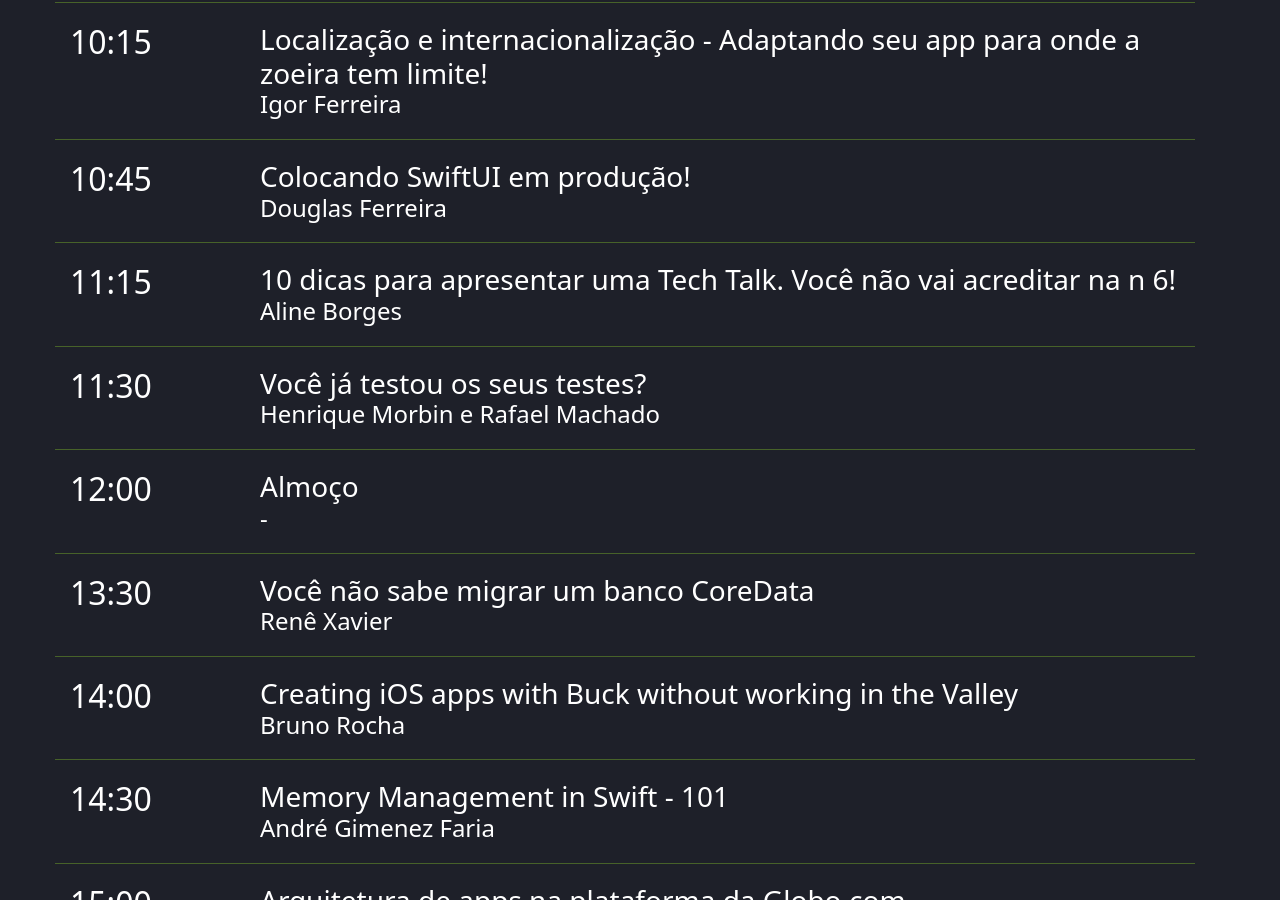
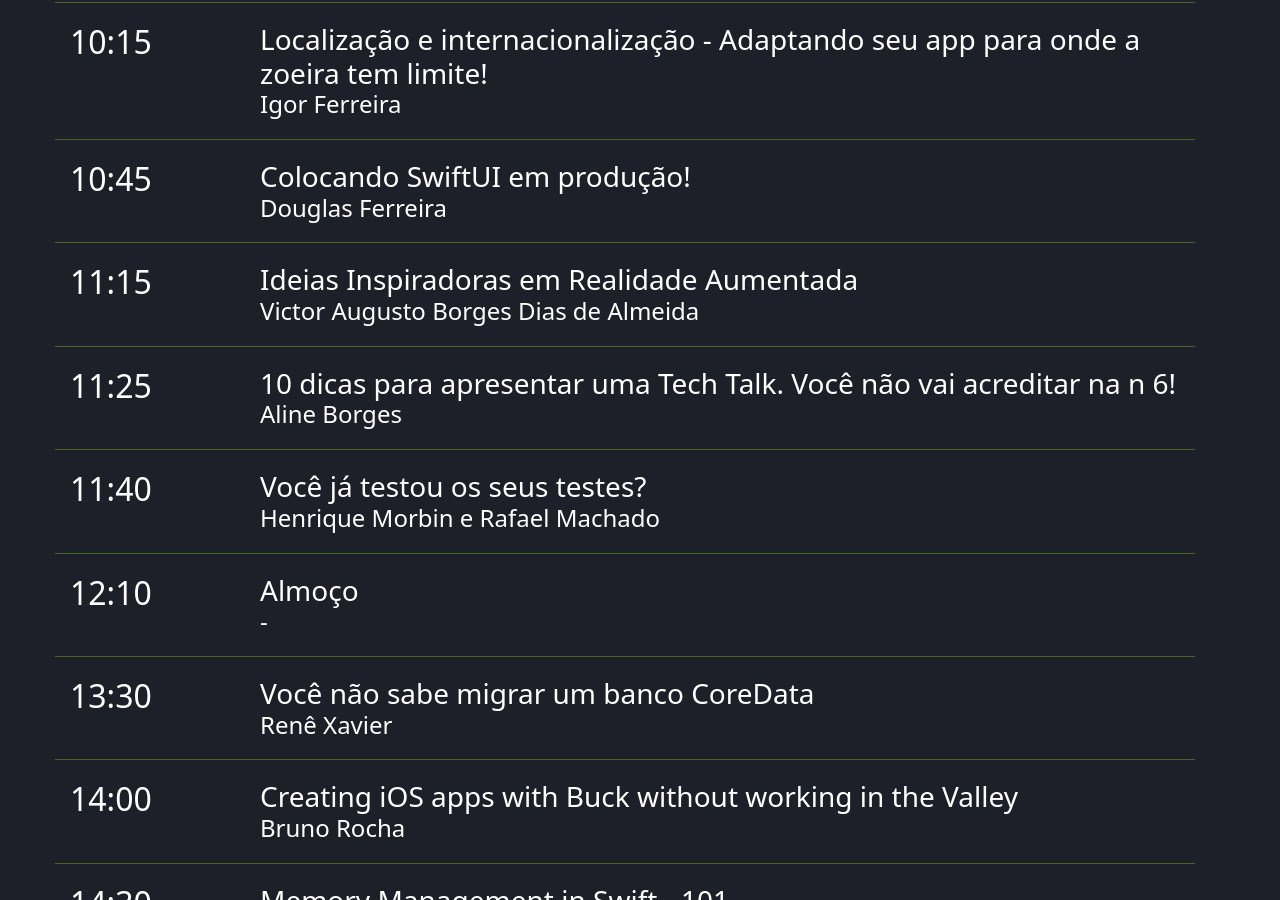
Before and after one commit to CocoaHeadsConference/CocoaHeadsConference.github.io, a Jekyll site: the page built from index.html, in a window 1280 px wide and 900 px high, scrolled down 5638 px. Built offline with Jekyll 4.4.1, drawn with Linux system fonts in a browser that asks for light colours.

Commit message:
revert victor & remove friday

```diff
--- a/_data/2019/schedule.json
+++ b/_data/2019/schedule.json
@@ -54,20 +54,27 @@
          {
             "type":"talk",
             "date":"2019-11-09T11:15:00-0300",
+            "speaker":"Victor Augusto Borges Dias de Almeida",
+            "name":"Ideias Inspiradoras em Realidade Aumentada",
+            "image":"https://nsbrazil.com/images/team/victor-almeida.png"
+         },
+         {
+            "type":"talk",
+            "date":"2019-11-09T11:25:00-0300",
             "speaker":"Aline Borges",
             "name":"10 dicas para apresentar uma Tech Talk. Você não vai acreditar na n 6!",
             "image":"https://nsbrazil.com/images/team/aline-borges.png"
          },
          {
             "type":"talk",
-            "date":"2019-11-09T11:30:00-0300",
+            "date":"2019-11-09T11:40:00-0300",
             "speaker":"Henrique Morbin e Rafael Machado",
             "name":"Você já testou os seus testes?",
             "image":"https://nsbrazil.com/images/team/henrique-rafael.jpg"
          },
          {
             "type":"talk",
-            "date":"2019-11-09T12:00:00-0300",
+            "date":"2019-11-09T12:10:00-0300",
             "speaker":"-",
             "name":"Almoço",
             "image":""
--- a/app/2019.json
+++ b/app/2019.json
@@ -132,12 +132,6 @@
             "type": "filterFeed",
             "feeds": [
                 {
-                    "title": "Sexta",
-                    "feedItems": [{% for talk in site.data.2019.schedule.friday %}
-                           {{talk | jsonify }}{% unless forloop.last %},{% endunless %}
-                        {% endfor %}]
-                },
-                {
                     "title": "Sábado",
                     "feedItems": [{% for talk in site.data.2019.schedule.saturday %}
                         {{talk | jsonify }}{% unless forloop.last %},{% endunless %}
```
